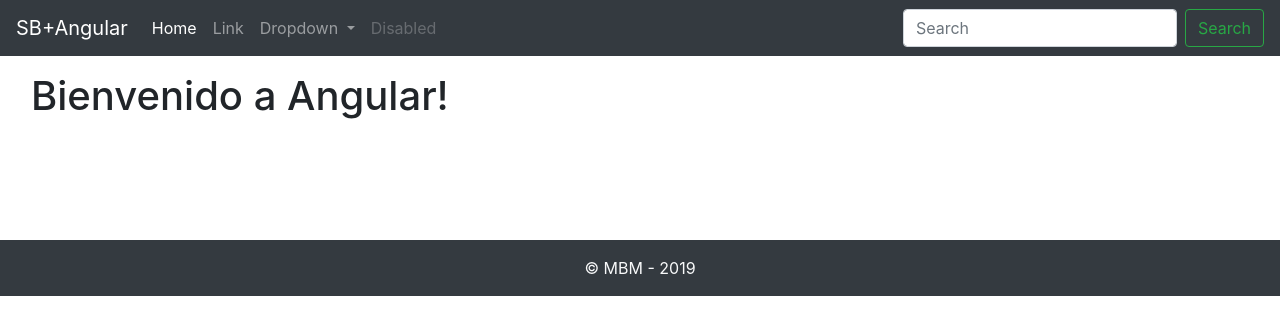
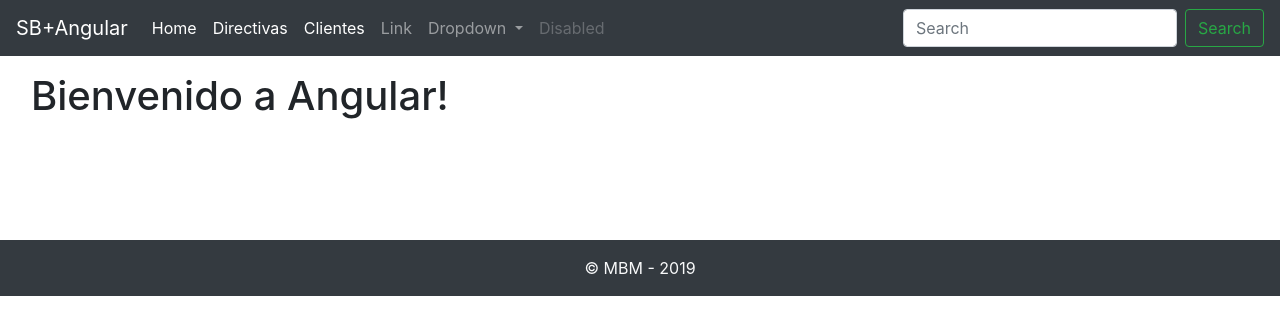
Before and after one commit to MattKaizer/AngularSpringBoot, an Angular app: page / in a window 1280 px wide. Shown: the top 334 px of the page. Built offline with nearby package versions, Linux system fonts and the light colour scheme.

Commit message:
add links to header

```diff
--- a/src/app/header/header.component.html
+++ b/src/app/header/header.component.html
@@ -9,6 +9,12 @@
     <ul class="navbar-nav mr-auto">
       <li class="nav-item active">
         <a class="nav-link" href="#">Home <span class="sr-only">(current)</span></a>
+      </li>
+      <li class="nav-item active">
+        <a class="nav-link" routerLink="/directivas" routerLinkActive="active" >Directivas <span class="sr-only">(current)</span></a>
+      </li>
+      <li class="nav-item active">
+        <a class="nav-link" routerLink="/clientes" routerLinkActive="active" >Clientes <span class="sr-only">(current)</span></a>
       </li>
       <li class="nav-item">
         <a class="nav-link" href="#">Link</a>
```
